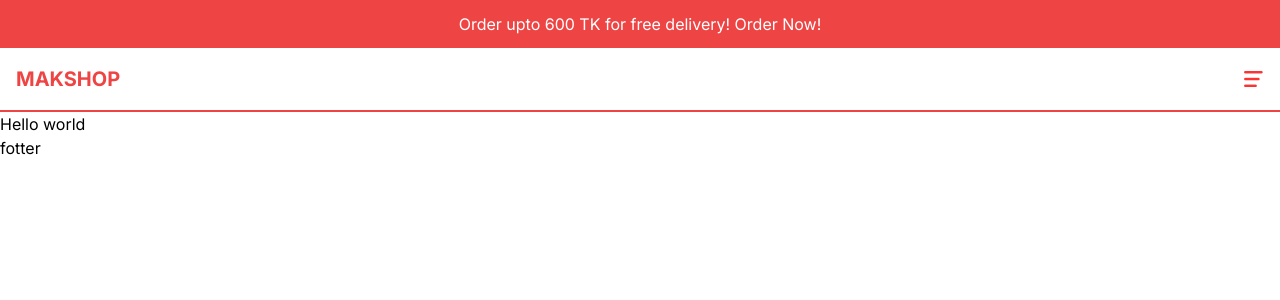
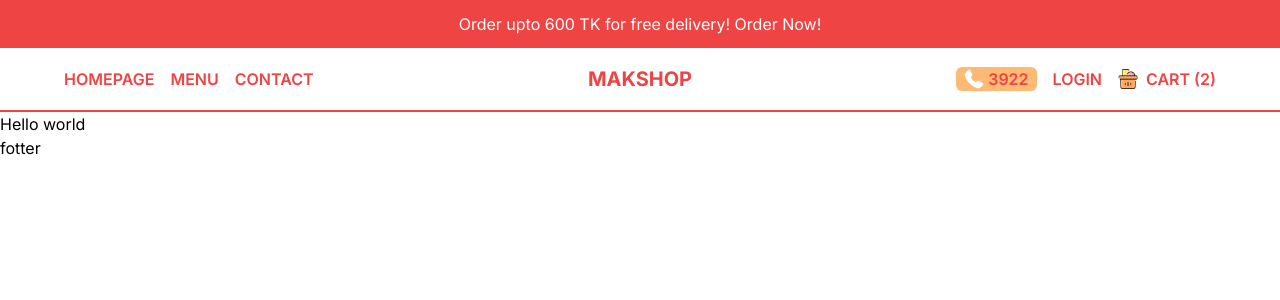
Before and after one commit to Shihab0/makshop, a Next.js app: page / in a window 1280 px wide. Shown: the top 300 px of the page. Built offline with nearby package versions, Linux system fonts and the light colour scheme.

Commit message:
responsive navbar for pc  added

```diff
--- a/src/app/components/Navbar.tsx
+++ b/src/app/components/Navbar.tsx
@@ -1,22 +1,44 @@
 import React from "react";
 import Menu from "./Menu";
 import Link from "next/link";
+import Cart from "./Cart";
+import Image from "next/image";
 
 const Navbar = () => {
+  const user = false;
   return (
-    <div className="flex justify-between items-center uppercase border-b-2 border-b-red-500 h-16 text-red-500 p-4">
+    <div className="flex font-semibold justify-between items-center uppercase border-b-2 border-b-red-500 h-16 text-red-500 p-4 lg:px-16 md:px-10 ">
+      {/* Left links */}
+      <div className="hidden md:flex gap-4 justify-start flex-1">
+        <Link href="/">Homepage</Link>
+        <Link href="/menu">Menu</Link>
+        <Link href="/contact">Contact</Link>
+      </div>
       {/* Logo */}
-      <div>
+      <div className="flex-1 text-center">
         <Link href={"/"}>
           {" "}
-          <span className="font-semibold md:font-bold text-xl">
+          <span className="font-semibold md:font-bold text-xl ">
             MakShop
           </span>{" "}
         </Link>
       </div>
       {/* Mobile menu */}
-      <div>
+      <div className="md:hidden">
         <Menu></Menu>
+      </div>
+      {/* Right links */}
+      <div className="hidden md:flex gap-4 flex-1 justify-end">
+        <div className="flex gap-1 bg-orange-300 rounded-md cursor-pointer px-2 items-center lg:static md:absolute top-2 right-2">
+          <Image width={20} height={20} src="/phone.png" alt="" />
+          <span>3922</span>
+        </div>
+        {!user ? (
+          <Link href="/login">Login</Link>
+        ) : (
+          <Link href="/orders">Orders</Link>
+        )}
+        <Cart></Cart>
       </div>
     </div>
   );
```
